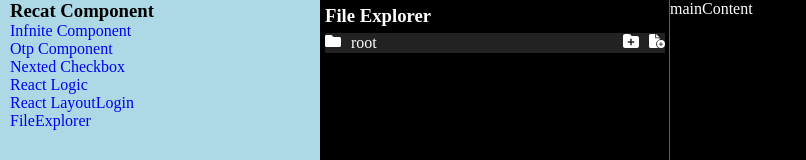
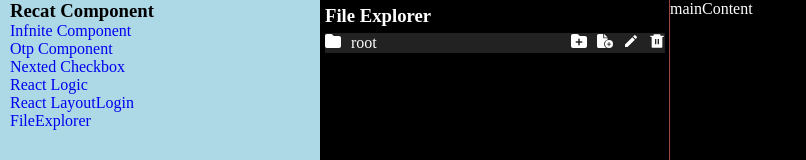
Before and after one commit to mdsameeralam9/React-Practice, a React (Vite) app: page /fileExplorer in a window 1280 px wide. Shown: the top 160 px of the page, without its empty margins (0-806 px from the left). Built offline with nearby package versions, Linux system fonts and the light colour scheme.

Commit message:
edit and delte functionality

```diff
--- a/src/components/FileExplorer/FolderAndFile.tsx
+++ b/src/components/FileExplorer/FolderAndFile.tsx
@@ -1,10 +1,7 @@
 import React, { useRef, useState } from 'react';
-import { FaFileCirclePlus } from "react-icons/fa6";
-import { FaFolderPlus } from "react-icons/fa6";
-import { FaFolder } from "react-icons/fa";
-import { FaFileCode } from "react-icons/fa";
-import { MdModeEdit } from "react-icons/md";
-import { RiDeleteBin6Fill } from "react-icons/ri";
+import { FaFileCirclePlus, FaFolderPlus, FaFolder, FaFileCode } from 'react-icons/fa6';
+import { MdModeEdit } from 'react-icons/md';
+import { RiDeleteBin6Fill } from 'react-icons/ri';
 
 export interface NewItem {
   id: string;
@@ -16,81 +13,108 @@ export interface FileItem {
   id: string;
   name: string;
   isFolder: boolean;
-    items: FileItem[]
+  items: FileItem[];
 }
 
-interface PropsInterFace {
+interface PropsInterface {
   data: FileItem;
-    handleNewNode: () => void;
+  handleNewNode: (newNode: NewItem) => void;
+  handleDeleteNode: (id: string) => void;
+  handleEditNode: (newNode: NewItem) => void;
 }
 
-const FolderAndFile: React.FC<PropsInterFace> = ({ data, handleNewNode }) => {
+const FolderAndFile: React.FC<PropsInterface> = ({
+  data,
+  handleNewNode,
+  handleDeleteNode,
+  handleEditNode
+}) => {
   const [showChildNode, setShowChildNode] = useState<boolean>(false);
   const [inputValue, setInputValue] = useState<string>('');
   const [showInput, setShowInput] = useState<boolean>(false);
-    const selectedISFolder = useRef<boolean>(false)
+  const selectedIsFolder = useRef<boolean>(false);
+  const isEditing = useRef<boolean>(false);
 
   const handleAdd = (e: React.MouseEvent<HTMLElement>, isFolder: boolean) => {
     e.stopPropagation();
     setShowInput(true);
-        selectedISFolder.current = isFolder;
-    }
+    selectedIsFolder.current = isFolder;
+    isEditing.current = false;
+  };
 
-    const handleSubmit = (e: React.FocusEvent<HTMLFormElement>, id: string) => {
+  const handleSubmit = (e: React.FormEvent<HTMLFormElement>, id: string) => {
     e.preventDefault();
-        setShowInput(false)
     const newNode: NewItem = {
       name: inputValue,
       id,
-            isFolder: selectedISFolder.current
-        }
-        setInputValue("")
-        handleNewNode(newNode)
-    }
+      isFolder: selectedIsFolder.current
+    };
+    setShowInput(false);
+    setInputValue('');
+    isEditing.current ? handleEditNode(newNode) : handleNewNode(newNode);
+  };
 
-    const { id, name, isFolder, items } = data;
+  const handleEdit = (e: React.MouseEvent, node: FileItem) => {
+    e.stopPropagation();
+    setInputValue(node.name);
+    setShowInput(true);
+    isEditing.current = true;
+    selectedIsFolder.current = node.isFolder;
+  };
 
-    if (isFolder) {
+  const handleDelete = (e: React.MouseEvent, id: string) => {
+    e.stopPropagation();
+    handleDeleteNode(id);
+  };
+
+  const { id = '', name = '', isFolder = false, items = [] } = data;
+
   return (
     <>
-                <div className='FolderAndFile' onClick={() => setShowChildNode(p => !p)}>
+      <div className="FolderAndFile" onClick={() => setShowChildNode(p => !p)}>
         <div className="folderName">
-                        <span><FaFolder /></span>
+          <span>{isFolder ? <FaFolder /> : <FaFileCode />}</span>
           <span>{name}</span>
         </div>
-
         <div className="folderAction">
+          {isFolder && (
+            <>
               <span className="folderActionItem" onClick={(e) => handleAdd(e, true)}><FaFolderPlus /></span>
               <span className="folderActionItem" onClick={(e) => handleAdd(e, false)}><FaFileCirclePlus /></span>
+            </>
+          )}
+          <span className="folderActionItem" onClick={(e) => handleEdit(e, data)}><MdModeEdit /></span>
+          <span className="folderActionItem" onClick={(e) => handleDelete(e, id)}><RiDeleteBin6Fill /></span>
         </div>
       </div>
-                {showInput &&
+
+      {showInput && (
         <form onSubmit={(e) => handleSubmit(e, id)}>
-                        <input style={{width: "100%"}} type='text' value={inputValue} onChange={(e) => setInputValue(e.target.value)} />
+          <input
+            style={{ width: '100%' }}
+            type="text"
+            value={inputValue}
+            onChange={(e) => setInputValue(e.target.value)}
+            autoFocus
+          />
         </form>
+      )}
 
-                }
-                {showChildNode && items?.length > 0 &&
-                    <div className="childrenFileFOlder" style={{ paddingLeft: "20px" }}>
-                        {items.map((child => (
-                            <FolderAndFile key={child.id} data={child}  handleNewNode={handleNewNode}/>
-                        )))}
+      {showChildNode && isFolder && items.length > 0 && (
+        <div className="childrenFileFolder" style={{ paddingLeft: '20px' }}>
+          {items.map(child => (
+            <FolderAndFile
+              key={child.id}
+              data={child}
+              handleNewNode={handleNewNode}
+              handleDeleteNode={handleDeleteNode}
+              handleEditNode={handleEditNode}
+            />
+          ))}
         </div>
-                }
+      )}
+    </>
+  );
+};
 
-            </>
-
-        )
-
-    } else {
-        return (
-            <div className='FolderAndFile'>
-                <span><FaFileCode /></span>
-                <span>{name}</span>
-            </div>
-        )
-    }
-
-}
-
-export default FolderAndFile
+export default FolderAndFile;
--- a/src/components/FileExplorer/index.tsx
+++ b/src/components/FileExplorer/index.tsx
@@ -1,25 +1,49 @@
 import React, { useState, useRef } from 'react';
-import "./style.css";
+import './style.css';
 import FolderAndFile, { type FileItem, type NewItem } from './FolderAndFile';
-import explorer from "./data";
+import explorer from './data';
 
-const addNewNodeToTree = (newNode:NewItem, nodeTree: FileItem) => {
-    if(newNode.id === nodeTree.id){
-        nodeTree.items = [...nodeTree.items, {...newNode, id: Date.now(), items:[]}];
-        return nodeTree;
+const addNewNodeToTree = (newNode: NewItem, nodeTree: FileItem): FileItem => {
+    if (newNode.id === nodeTree.id) {
+        return {
+            ...nodeTree,
+            items: [...nodeTree.items, { ...newNode, id: crypto.randomUUID(), items: [] }]
+        };
     }
 
+    return {
+        ...nodeTree,
+        items: nodeTree.items.map(child => addNewNodeToTree(newNode, child))
+    };
+};
 
-    nodeTree.items = nodeTree.items.map(childNode => addNewNodeToTree(newNode, childNode));
-    return nodeTree;
+const deleteNodeFromTree = (id: string, nodeTree: FileItem): FileItem | null => {
+    if (id === nodeTree.id) return null;
+
+    const updatedItems = nodeTree.items
+        .map(child => deleteNodeFromTree(id, child))
+        .filter(Boolean) as FileItem[];
+
+    return { ...nodeTree, items: updatedItems };
+};
+
+const editNodeFromTree = (newNode: NewItem, nodeTree: FileItem): FileItem => {
+    if (newNode.id === nodeTree.id) {
+        return { ...nodeTree, name: newNode.name };
     }
+
+    return {
+        ...nodeTree,
+        items: nodeTree.items.map(child => editNodeFromTree(newNode, child))
+    };
+};
 
 const FileExplorer: React.FC = () => {
     const [sidebarWidth, setSidebarWidth] = useState<number>(350);
-  const [fileData, setFileData] = useState({...explorer})
+    const [fileData, setFileData] = useState<FileItem>(explorer);
     const isResizing = useRef<boolean>(false);
 
-  const handleMouseDown = (e: React.MouseEvent<HTMLDivElement>) => {
+    const handleMouseDown = () => {
         isResizing.current = true;
         document.body.style.cursor = 'col-resize';
         document.addEventListener('mousemove', handleMouseMove);
@@ -41,11 +65,20 @@ const FileExplorer: React.FC = () => {
         document.removeEventListener('mouseup', handleMouseUp);
     };
 
-  //handleNewNode
     const handleNewNode = (newNode: NewItem) => {
-    const newNodeTree = addNewNodeToTree(newNode, fileData);
-    setFileData(newNodeTree)
-  }
+        const newTree = addNewNodeToTree(newNode, fileData);
+        setFileData({ ...newTree });
+    };
+
+    const handleDeleteNode = (id: string) => {
+        const newTree = deleteNodeFromTree(id, fileData);
+        if (newTree) setFileData({ ...newTree });
+    };
+
+    const handleEditNode = (newNode: NewItem) => {
+        const newTree = editNodeFromTree(newNode, fileData);
+        setFileData({ ...newTree });
+    };
 
     return (
         <div className="fileExplorerWraps">
@@ -54,6 +87,8 @@ const FileExplorer: React.FC = () => {
                 <FolderAndFile
                     data={fileData}
                     handleNewNode={handleNewNode}
+                    handleDeleteNode={handleDeleteNode}
+                    handleEditNode={handleEditNode}
                 />
             </div>
             <div
```
Lines whose indentation alone changed are shown as unchanged.
